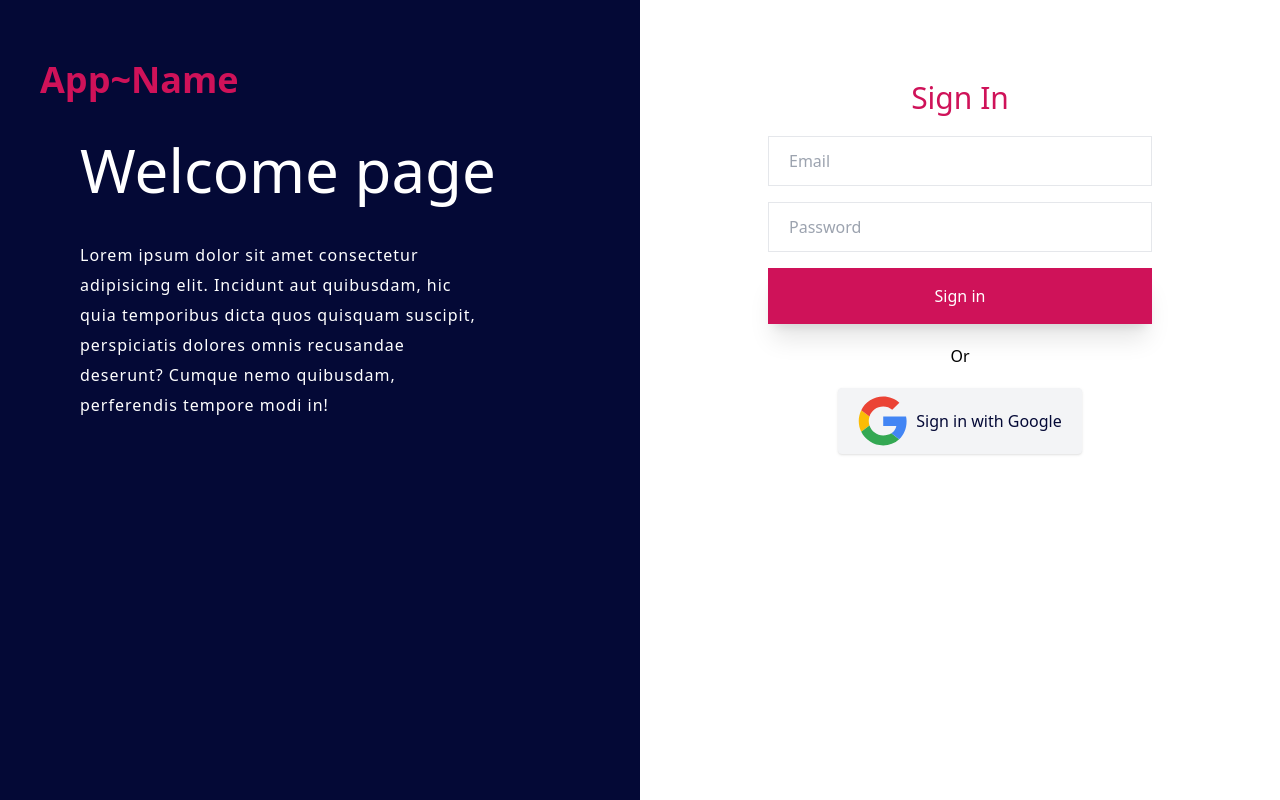
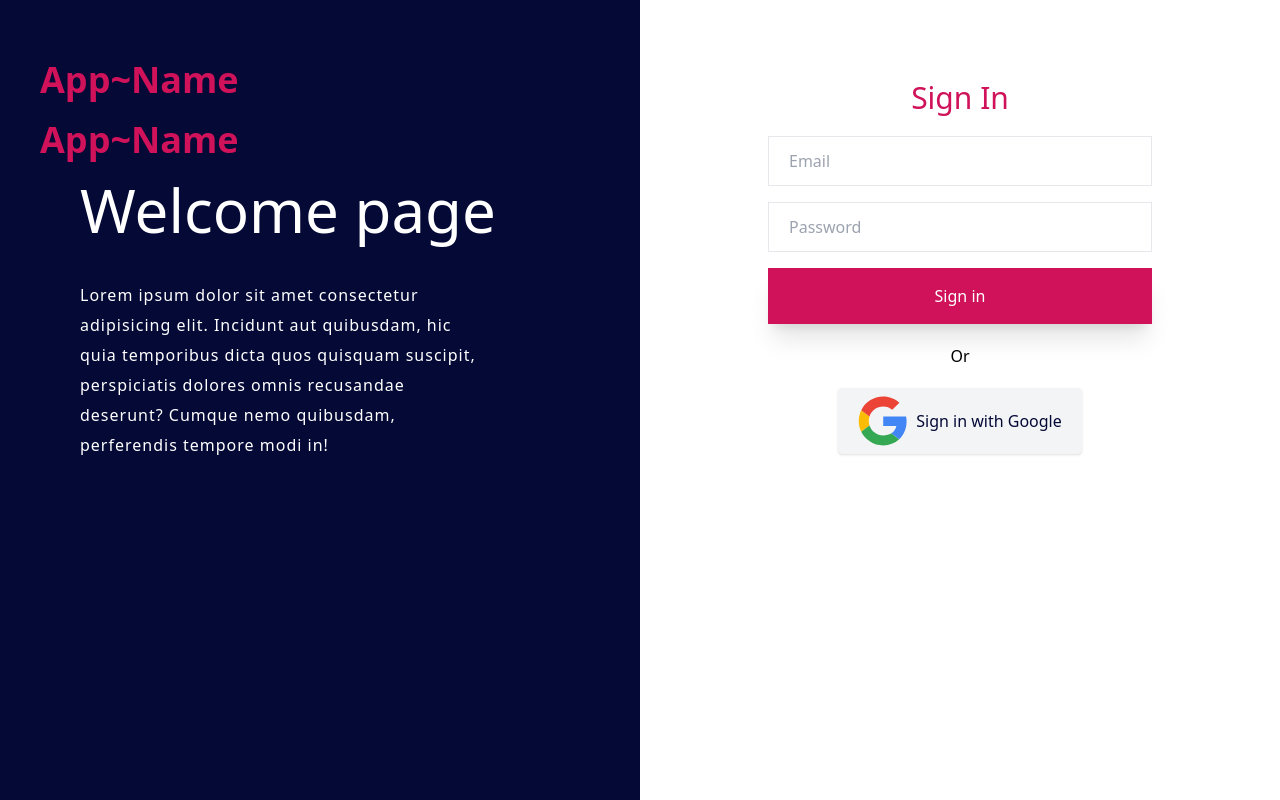
Before and after one commit to Delyc/AI_hackathon_ALU, a Next.js app: page /login in a window 1280 px wide. Built offline with nearby package versions, Linux system fonts and the light colour scheme.

Commit message:
Feat: Adding link to home

```diff
--- a/components/sections/KinyChat.tsx
+++ b/components/sections/KinyChat.tsx
@@ -1,12 +1,13 @@
+import Link from "next/link";
 import Button from "../UI/Button";
 const KinyChat = () => {
     return (
         <section className="bg-primary-blue flex h-screen">
         <div className="w-1/2 px-10 py-10">
-            <h1 className="text-[#Cf1259] font-bold text-4xl  py-5">App~Name</h1>
+            <Link className="text-[#Cf1259] font-bold text-4xl  py-5" href="#">App~Name</Link>
 
             <div className="px-10">
-                <h1 className="text-white text-6xl mt-5">Welcome page</h1>
+                <h1 className="text-white text-6xl mt-5">Murakaza neza!</h1>
                 <p className="text-white leading-[30px] tracking-[1px] mt-10 w-5/6">Lorem ipsum dolor sit amet consectetur adipisicing elit. Incidunt aut quibusdam, hic quia temporibus dicta quos quisquam suscipit, perspiciatis dolores omnis recusandae deserunt? Cumque nemo quibusdam, perferendis tempore modi in!</p>
 
             </div>
--- a/components/sections/Login.tsx
+++ b/components/sections/Login.tsx
@@ -1,10 +1,10 @@
 import Button from "../UI/Button";
-
+import Link from "next/link";
 const Login = () => {
     return (
         <section className="bg-primary-blue flex h-screen">
         <div className="w-1/2 px-10 py-10">
-            <h1 className="text-[#Cf1259] font-bold text-4xl  py-5">App~Name</h1>
+            <h1 className="text-[#Cf1259] font-bold text-4xl  py-5">App~Name</h1>            <Link className="text-[#Cf1259] font-bold text-4xl  py-5" href="#">App~Name</Link>
 
             <div className="px-10">
                 <h1 className="text-white text-6xl mt-5">Welcome page</h1>
--- a/components/sections/Register.tsx
+++ b/components/sections/Register.tsx
@@ -1,10 +1,11 @@
 import Button from "../UI/Button";
-
+import Link from "next/link";
 const Register = () => {
     return (
         <section className="bg-primary-blue flex h-screen">
             <div className="w-1/2 px-10 py-10">
-                <h1 className="text-[#Cf1259] font-bold text-4xl  py-5">App~Name</h1>
+            <Link className="text-[#Cf1259] font-bold text-4xl  py-5" href="#">App~Name</Link>
+
 
                 <div className="px-10">
                     <h1 className="text-white text-6xl mt-5">Welcome page</h1>
```
